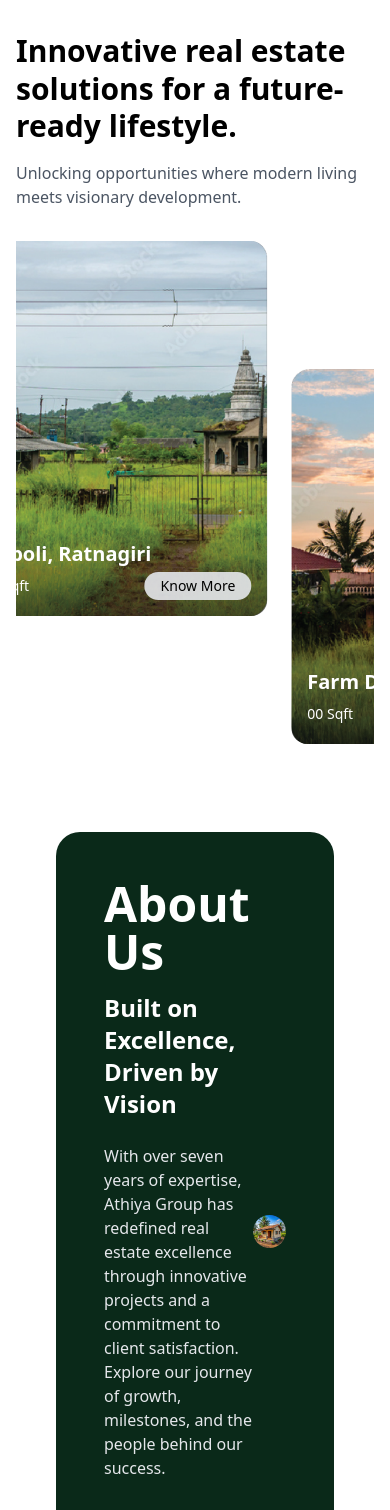
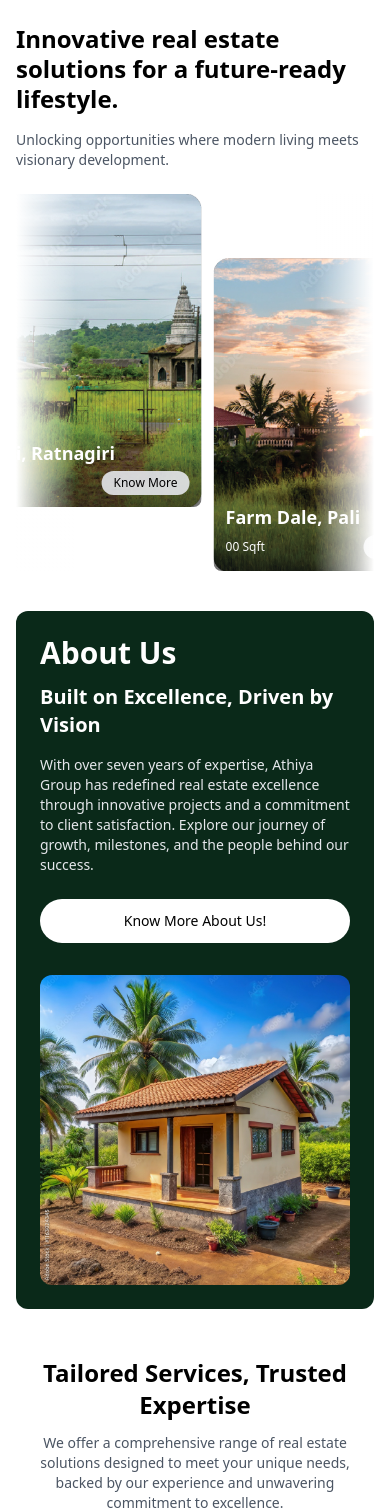
Before and after one commit to nex2link/Athiya-Group, a React (Vite) app: page / in a window 390 px wide. Shown: the part 940-2450 px from the top of the page. Built offline with nearby package versions, Linux system fonts and the light colour scheme.

Commit message:
some changes

```diff
--- a/src/components/AboutUs.jsx
+++ b/src/components/AboutUs.jsx
@@ -1,30 +1,31 @@
 import React from "react";
 import Aboutimg from "../assets/About-us.jpg";
 
-
 const AboutUs = () => {
   return (
-      <div className="bg-[#0A2919] rounded-3xl p-12 flex justify-between items-center m-14">
-        <div className="max-w-xl">
-          <h2 className="text-white text-5xl font-bold mb-4">About Us</h2>
-          <h3 className="text-white text-2xl font-semibold mb-6">
+    <div className="bg-[#0A2919] rounded-xl md:rounded-3xl p-6 md:p-12 flex flex-col md:flex-row justify-between items-center m-4 md:m-14 gap-8 md:gap-12">
+      <div className="w-full md:max-w-xl">
+        <h2 className="text-white text-3xl md:text-5xl font-bold mb-3 md:mb-4">
+          About Us
+        </h2>
+        <h3 className="text-white text-xl md:text-2xl font-semibold mb-4 md:mb-6">
           Built on Excellence, Driven by Vision
         </h3>
-          <p className="text-gray-200 mb-8">
+        <p className="text-gray-200 text-sm md:text-base mb-6 md:mb-8">
           With over seven years of expertise, Athiya Group has redefined
           real estate excellence through innovative projects and a
           commitment to client satisfaction. Explore our journey of growth,
           milestones, and the people behind our success.
         </p>
-          <button className="bg-white px-6 py-3 rounded-full hover:bg-gray-100 transition-colors">
+        <button className="w-full md:w-auto bg-white px-6 py-3 rounded-full hover:bg-gray-100 transition-colors text-sm md:text-base">
           Know More About Us!
         </button>
       </div>
-        <div className="w-96">
+      <div className="w-full md:w-96">
         <img
           src={Aboutimg}
           alt="House"
-            className="rounded-3xl w-full h-full object-cover"
+          className="rounded-xl md:rounded-3xl w-full h-full object-cover"
         />
       </div>
     </div>
--- a/src/components/ProjectCard.jsx
+++ b/src/components/ProjectCard.jsx
@@ -1,10 +1,8 @@
-// ProjectCard.jsx
 const ProjectCard = ({ project }) => {
-  // Add error checking
   if (!project) return null;
 
   return (
-    <div className="relative group rounded-2xl overflow-hidden">
+    <div className="relative group rounded-lg md:rounded-2xl overflow-hidden">
       <div className="aspect-[4/5]">
         <img
           src={project.image}
@@ -12,11 +10,11 @@
           className="w-full h-full object-cover"
         />
       </div>
-      <div className="absolute bottom-0 left-0 right-0 p-4 bg-gradient-to-t from-black/60 to-transparent">
-        <h3 className="text-xl font-semibold text-white mb-1">{project.title}</h3>
+      <div className="absolute bottom-0 left-0 right-0 p-3 md:p-4 bg-gradient-to-t from-black/60 to-transparent">
+        <h3 className="text-lg md:text-xl font-semibold text-white mb-1">{project.title}</h3>
         <div className="flex items-center justify-between">
-          <span className="text-white text-sm">{project.sqft} Sqft</span>
-          <button className="bg-gray-200/90 px-4 py-1 rounded-full text-sm hover:bg-white transition-colors">
+          <span className="text-white text-xs md:text-sm">{project.sqft} Sqft</span>
+          <button className="bg-gray-200/90 px-3 md:px-4 py-1 rounded-full text-xs md:text-sm hover:bg-white transition-colors">
             Know More
           </button>
         </div>
--- a/src/components/Projects.jsx
+++ b/src/components/Projects.jsx
@@ -36,32 +36,34 @@
   const scrollProjects = [...projects, ...projects];
 
   return (
-    <section className="max-w-7xl mx-auto px-4 sm:px-6 lg:px-8 py-8 sm:py-12 lg:py-16 overflow-hidden">
-      <div className="flex flex-col lg:grid lg:grid-cols-2 gap-4 sm:gap-6 lg:gap-8 mb-8 sm:mb-12">
-        <h1 className={`text-3xl sm:text-4xl lg:text-5xl font-bold leading-tight
+    <section className="w-full max-w-7xl mx-auto px-4 md:px-6 lg:px-8 py-6 md:py-8 lg:py-16 overflow-hidden">
+      <div className="flex flex-col md:grid md:grid-cols-2 gap-4 md:gap-6 lg:gap-8 mb-6 md:mb-8 lg:mb-12">
+        <h1 className={`text-2xl md:text-3xl lg:text-5xl font-bold leading-tight
           transition-all duration-1000 ease-in-out
           ${isVisible ? 'translate-x-0 opacity-100' : '-translate-x-full opacity-0'}`}>
           Innovative real estate solutions for a future-ready lifestyle.
         </h1>
-        <p className={`text-gray-600 text-base sm:text-lg lg:ml-auto lg:max-w-md
+        <p className={`text-gray-600 text-sm md:text-base lg:text-lg md:ml-auto md:max-w-md
           transition-all duration-1000 ease-in-out
           ${isVisible ? 'translate-x-0 opacity-100' : 'translate-x-full opacity-0'}`}>
           Unlocking opportunities where modern living meets visionary development.
         </p>
       </div>
 
-      <div className="overflow-hidden py-16"> {/* Added padding to accommodate vertical offset */}
+      <div className="overflow-hidden py-8 md:py-16 relative">
+      <div className="absolute left-0 top-0 w-1/6 h-full bg-gradient-to-r from-white to-transparent z-10" />
+      <div className="absolute right-0 top-0 w-1/6 h-full bg-gradient-to-l from-white to-transparent z-10" />
         <div
-          className="flex gap-6"
+          className="flex gap-3 md:gap-6"
           style={{
-            animation: isVisible ? 'scroll 25s linear infinite' : 'none',
+            animation: isVisible ? 'scroll 5s linear infinite' : 'none',
           }}
         >
           {scrollProjects.map((project, index) => (
             <div
               key={`${project.id}-${index}`}
-              className={`flex-shrink-0 w-[300px] transition-all duration-500
-                ${index % 2 === 1 ? 'translate-y-16' : '-translate-y-16'}`}
+              className={`flex-shrink-0 w-[250px] md:w-[300px] transition-all duration-500
+                ${index % 2 === 1 ? 'translate-y-8 md:translate-y-16' : '-translate-y-8 md:-translate-y-16'}`}
             >
               <ProjectCard project={project} />
             </div>
@@ -78,6 +80,17 @@
             transform: translateX(-50%);
           }
         }
+
+        @media (max-width: 640px) {
+          @keyframes scroll {
+            0% {
+              transform: translateX(0);
+            }
+            100% {
+              transform: translateX(-100%);
+            }
+          }
+        }
       `}</style>
     </section>
   );
--- a/src/components/Service.jsx
+++ b/src/components/Service.jsx
@@ -2,6 +2,7 @@
 import ServiceCard from "./ServiceCard";
 import KnowMoreButton from "./KnowMoreButton";
 import Serviceimg from "../assets/services.jpg";
+
 const Services = () => {
   const services = [
     {
@@ -23,33 +24,35 @@
   ];
 
   return (
-    <section className="max-w-7xl mx-auto px-4 py-16">
-      <div className="text-center mb-12">
-        <h2 className="text-4xl font-bold mb-4">
+    <section className="max-w-7xl mx-auto px-4 py-8 md:py-16">
+      <div className="text-center mb-8 md:mb-12">
+        <h2 className="text-2xl md:text-3xl lg:text-4xl font-bold mb-3 md:mb-4">
           Tailored Services, Trusted Expertise
         </h2>
-        <p className="max-w-3xl mx-auto text-gray-600">
+        <p className="max-w-3xl mx-auto text-gray-600 text-sm md:text-base px-4">
           We offer a comprehensive range of real estate solutions designed to
           meet your unique needs, backed by our experience and unwavering
           commitment to excellence.
         </p>
       </div>
 
-      <div className="grid grid-cols-1 md:grid-cols-2 lg:grid-cols-5 gap-8">
+      <div className="flex flex-col lg:grid lg:grid-cols-5 gap-6 md:gap-8">
         <div className="lg:col-span-2">
           <img
             src={Serviceimg}
             alt="Misty landscape"
-            className="w-full h-full object-cover rounded-3xl"
+            className="w-full h-64 md:h-full object-cover rounded-xl md:rounded-3xl"
           />
         </div>
-        <div className="lg:col-span-3 grid grid-cols-2 gap-8 mt-14 ml-8">
+        <div className="lg:col-span-3 grid grid-cols-1 sm:grid-cols-2 gap-6 md:gap-8 mt-6 lg:mt-14 place-items-center">
           {services.map((service, index) => (
             <ServiceCard key={index} {...service} />
           ))}
         </div>
       </div>
-      <KnowMoreButton/>
+      <div className="mt-8 md:mt-12">
+        <KnowMoreButton/>
+      </div>
     </section>
   );
 };
--- a/src/components/ServiceCard.jsx
+++ b/src/components/ServiceCard.jsx
@@ -1,10 +1,10 @@
 const ServiceCard = ({ title, description }) => {
   return (
-      <div className="flex flex-col items-start gap-4">
-        <div className="w-16 h-16 rounded-full bg-[#0A2919]" />
+    <div className="flex flex-col items-start gap-3 md:gap-4 text-center w-full">
+      <div className="w-12 h-12 md:w-16 md:h-16 rounded-full bg-[#0A2919]" />
       <div>
-          <h3 className="text-xl font-semibold mb-2">{title}</h3>
-          <p className="text-gray-600 text-sm">{description}</p>
+        <h3 className="text-lg md:text-xl font-semibold mb-1 md:mb-2">{title}</h3>
+        <p className="text-gray-600 text-xs md:text-sm">{description}</p>
       </div>
     </div>
   );
```
Lines whose indentation alone changed are shown as unchanged.
